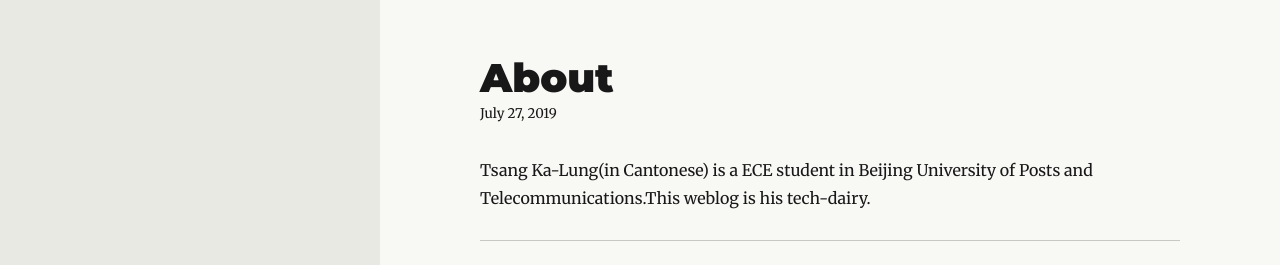
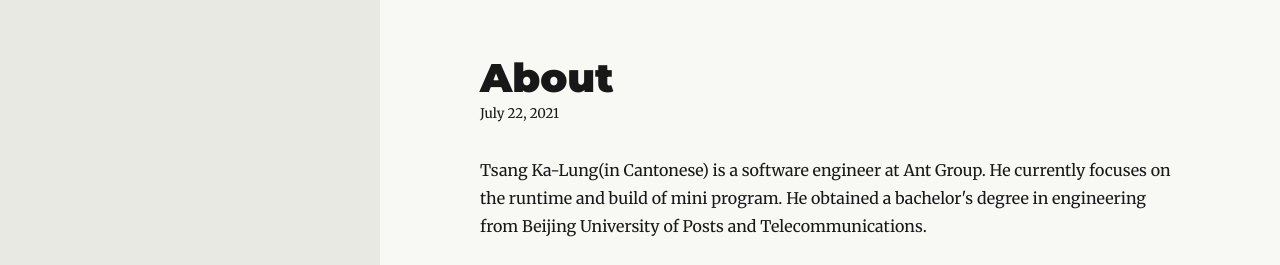
Before and after one commit to TsangKalung/HomePage, a Gatsby site: page /about-me in a window 1280 px wide. Shown: the top 265 px of the page. Built offline with nearby package versions, Linux system fonts and the light colour scheme; Gatsby itself is replaced by a stand-in of ours; some packages are replaced by stand-ins of ours.

Commit message:
fix: update about page

```diff
--- a/content/blog/about-me/index.md
+++ b/content/blog/about-me/index.md
@@ -1,11 +1,13 @@
 ---
 title: About
-date: "2019-07-27T07:26:03.284Z"
+date: "2021-07-22T07:26:03.284Z"
 categories: [about]
 comments: false
 ---
 
-Tsang Ka-Lung(in Cantonese) is a ECE student in Beijing University of Posts and Telecommunications.This weblog is his tech-dairy.
+Tsang Ka-Lung(in Cantonese) is a software engineer at Ant Group.
+He currently focuses on the runtime and build of mini program.
+He obtained a bachelor's degree in engineering from Beijing University of Posts and Telecommunications.
 
 ---
 
--- a/content/blog/books-2020/index.md
+++ b/content/blog/books-2020/index.md
@@ -38,6 +38,6 @@
 
 本书很详细地描写了今天我们熟知的各项璀璨俄罗斯艺术的来源与发展，不论是芭蕾、画作、文学。同时还联系俄罗斯的历史凸显出这些文化诞生的必然性，例如《伏尔加河的纤夫》是列宾处于什么样的社会环境下创作的，这些故事牵扯上时代的背景就会显得格外宏大。还值得注意的一点是，这种文化的特殊性并非鞑靼或乡间的文化左右了圣彼得堡的知识分子，反而是知识分子主动走入乡间吸收原本属于本土的文化养分，他们在文化认同上产生了困惑，解开这个困惑的关键是走到俄罗斯的乡间，发现真正属于自己的身份认同和文化认同，正如年轻的列宾离开都市来到伏尔加河畔、正如托尔斯泰散尽城市的家产去开拓自己的庄园。作者想强调的大概是：俄罗斯文化并不是先天如此，它的矛盾的魅力是人为塑造的，而后有意识地巩固并推销给东西方的，对于俄罗斯人本身，也是自己身份认同的最好解答。
 
-> 也许本书最有意义的主题，是有教养的上层阶级与农民之间的暧昧的、变动的关系。一些贵族曾经尝试桥接两个群体之间扩大的分歧，并在不同程度上取得了成功。尼古拉•谢瑞麦捷夫(Nikolai Sheremetev)与农奴的婚姻致使他被上流社会房主而年轻的民粹派则在他们在 1874 年伟大的朝圣之旅中联合普通人民的努力上遭受了悲惨的失败。其他人则更为成功：十二月党人谢尔盖•瓦尔贡斯基(Sergei Volkonskii)能够在；流放中把自己重新发明为“农民王”并用他改进当地农业实践的努力赢得了西伯利亚农民的最终。托尔斯泰，尽管在农业方面遭遇了失败，却在他生命中介的时候以他对基督教无政府主义学说的拥护和他对教会与国家制度的攻击在普通民众中赢得了全国范围的拥护。然而也有一些俄国人拒斥像赶上的浪漫主义那样桥接分裂的努力。契科夫，他当然知道他说的是什么，就在他的故事中把农民描述为毋宁说是“俄国灵魂的化身”以及社会的一些特定的道德教益的承载着的普通人。而高尔基则毫不隐藏地表达了他对他眼中的农民的落后的嫌恶。
+> 也许本书最有意义的主题，是有教养的上层阶级与农民之间的暧昧的、变动的关系。一些贵族曾经尝试桥接两个群体之间扩大的分歧，并在不同程度上取得了成功。尼古拉•谢瑞麦捷夫(Nikolai Sheremetev)与农奴的婚姻致使他被上流社会放逐而年轻的民粹派则在他们在 1874 年伟大的朝圣之旅中联合普通人民的努力上遭受了悲惨的失败。其他人则更为成功：十二月党人谢尔盖•瓦尔贡斯基(Sergei Volkonskii)能够在；流放中把自己重新发明为“农民王”并用他改进当地农业实践的努力赢得了西伯利亚农民的最终。托尔斯泰，尽管在农业方面遭遇了失败，却在他生命中介的时候以他对基督教无政府主义学说的拥护和他对教会与国家制度的攻击在普通民众中赢得了全国范围的拥护。然而也有一些俄国人拒斥像赶上的浪漫主义那样桥接分裂的努力。契科夫，他当然知道他说的是什么，就在他的故事中把农民描述为毋宁说是“俄国灵魂的化身”以及社会的一些特定的道德教益的承载着的普通人。而高尔基则毫不隐藏地表达了他对他眼中的农民的落后的嫌恶。
 
 本书当然不能避开苏维埃俄国的文化发展，在我看来也没能做到完全客观。但不妨碍作者用一个观点就概括和解答了我多年的疑惑和好奇，真的是非常好的一本书。
```
